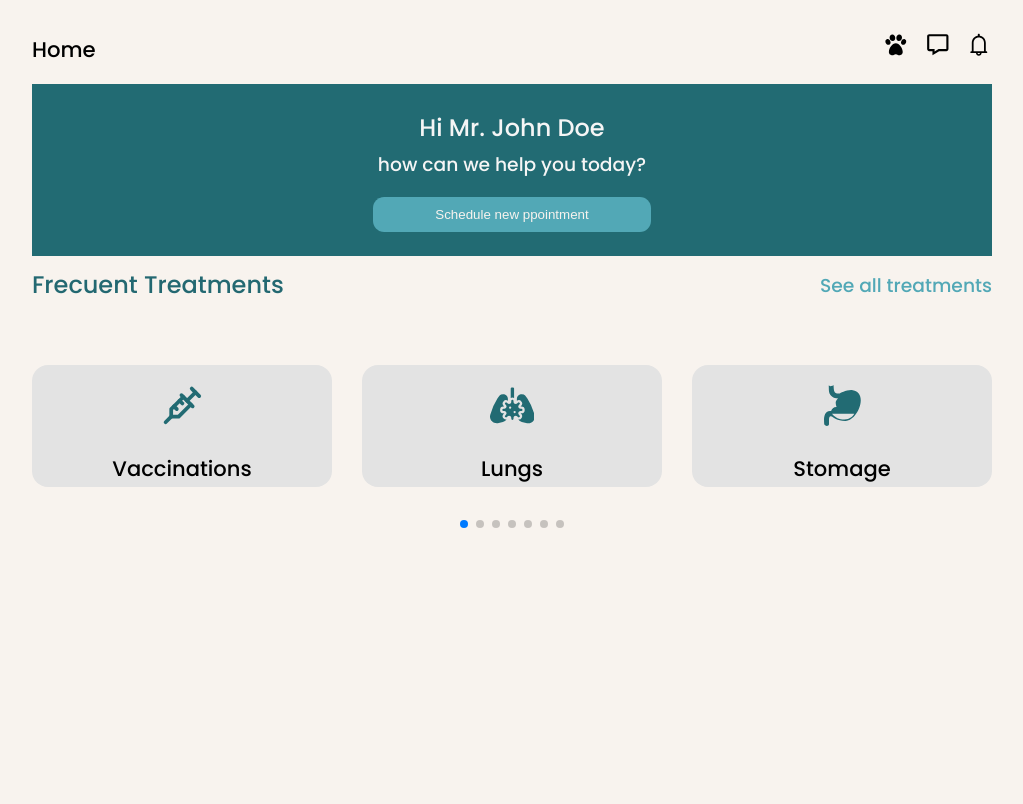
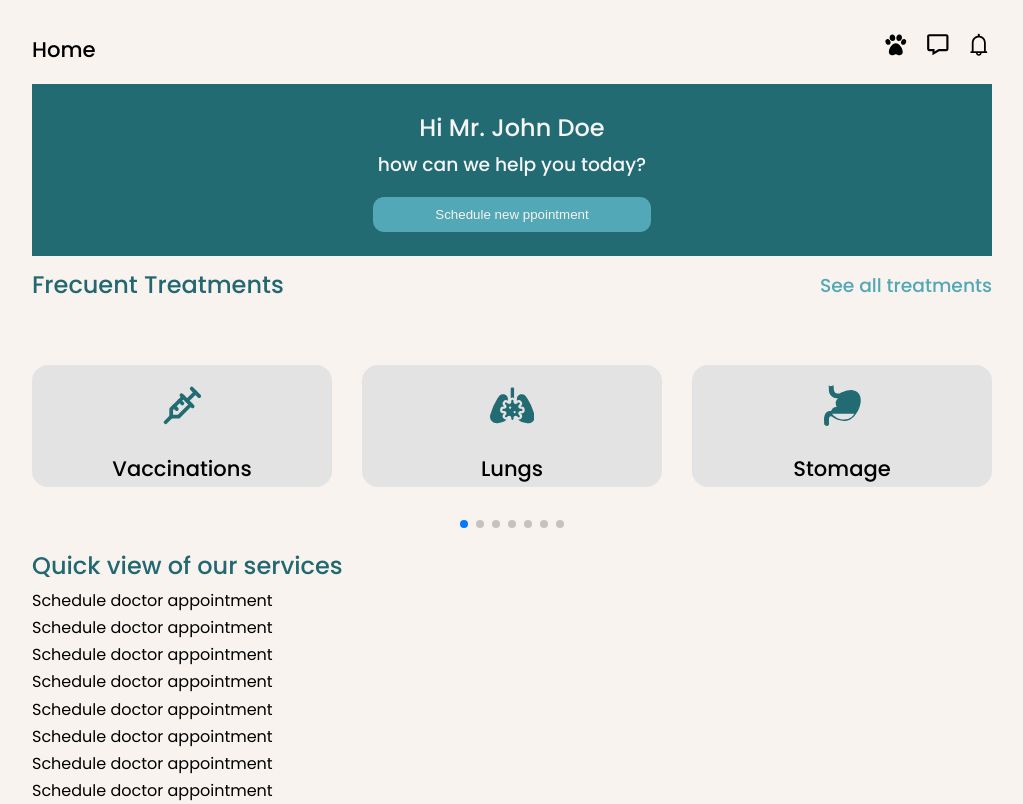
Before and after one commit to santiagomanso/vet.app, a React (Create React App) app: page / in a window 1280 px wide. Shown: the whole page, without its empty margins (128-1151 px from the left). Built offline with nearby package versions, Linux system fonts and the light colour scheme.

Commit message:
fixed sm width

```diff
--- a/src/index.css
+++ b/src/index.css
@@ -104,3 +104,13 @@ a{
 a:hover{
   color: var(--color-white)
 }
+
+/* ========== MEDIA QUERIES (SMALL DEVICES)  ==========  */
+@media screen and (max-width: 600px) {
+
+  .container{
+    width: var(--container-width-sm);
+    margin: 0 auto;
+  }
+
+}
--- a/src/screens/homeScreen/HomeScreen.js
+++ b/src/screens/homeScreen/HomeScreen.js
@@ -144,6 +144,22 @@ const HomeScreen = () => {
             </div>
           </SwiperSlide>
         </Swiper>
+
+        <div className='services_list'>
+          <h2>Quick view of our services</h2>
+          <div className='row'>
+            <ul>
+              <li>Schedule doctor appointment</li>
+              <li>Schedule doctor appointment</li>
+              <li>Schedule doctor appointment</li>
+              <li>Schedule doctor appointment</li>
+              <li>Schedule doctor appointment</li>
+              <li>Schedule doctor appointment</li>
+              <li>Schedule doctor appointment</li>
+              <li>Schedule doctor appointment</li>
+            </ul>
+          </div>
+        </div>
       </section>
     </div>
   )
--- a/src/screens/homeScreen/homeScreen.css
+++ b/src/screens/homeScreen/homeScreen.css
@@ -86,6 +86,15 @@
     color: #226B73;
 }
 
+.services_list > h2{
+    color: var(--color-primary);
+}
+
+.services_list > row{
+    display: grid;
+    grid-template-rows: 1fr;
+}
+
 /* ========== MEDIA QUERIES (MEDIUM DEVICES)  ==========  */
 @media screen and (max-width: 1024px) {
 
```
